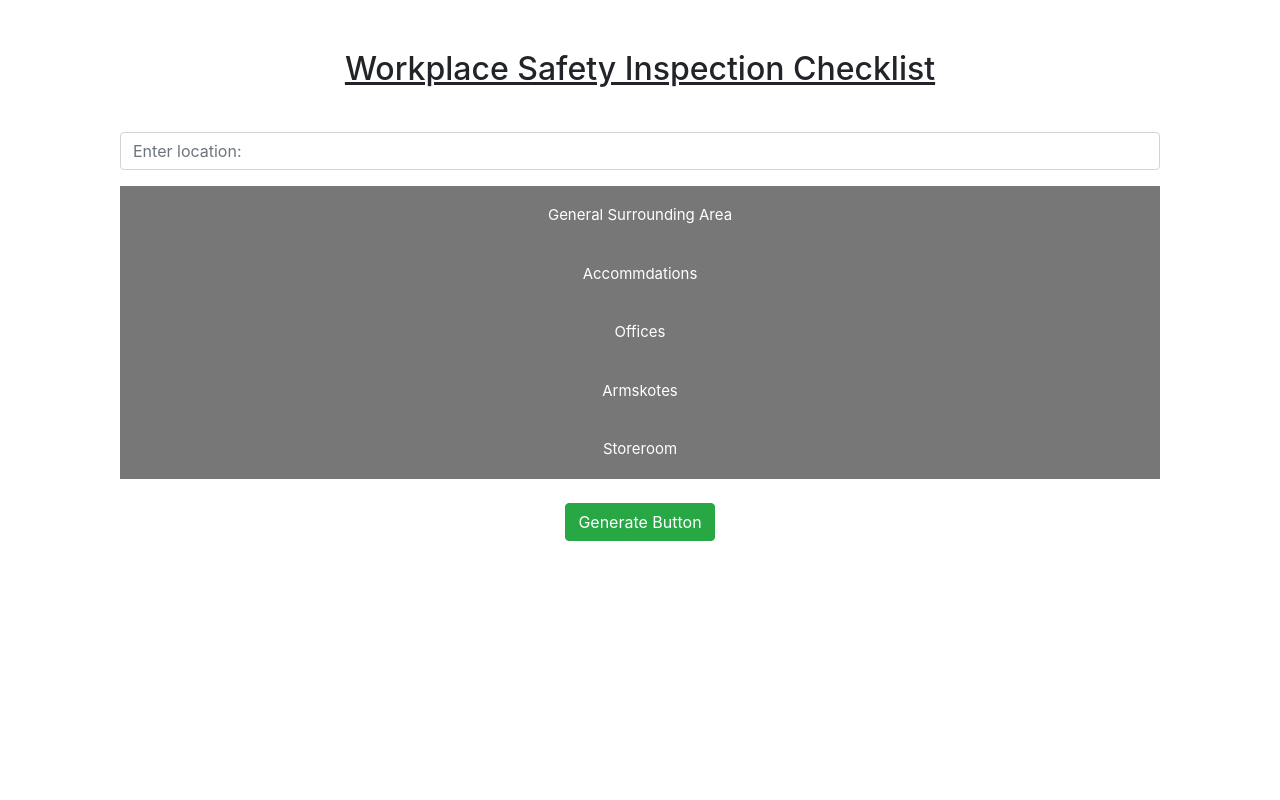
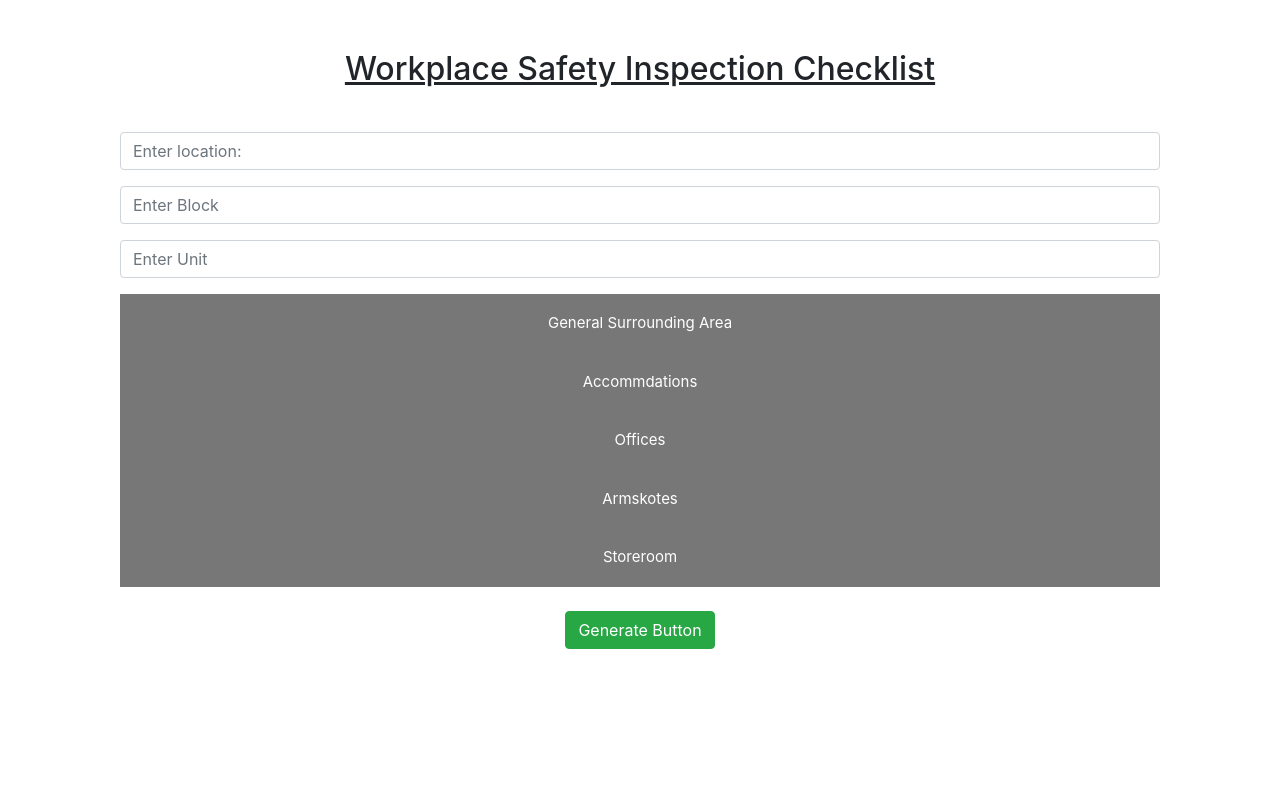
Before and after one commit to sbntech-team/WSC-1, a plain HTML site: page index.html in a window 1280 px wide. Drawn offline with nearby package versions, Linux system fonts and the light colour scheme.

Commit message:
Unit and block frontend

```diff
--- a/index.html
+++ b/index.html
@@ -22,6 +22,12 @@
         <div class="form-group">
             <input type="text" class="form-control" id="location" placeholder="Enter location:" />
         </div>
+        <div class="form-group">
+            <input type="text" class="form-control" id="blk" placeholder="Enter Block" />
+        </div>
+        <div class="form-group">
+            <input type="text" class="form-control" id="unit" placeholder="Enter Unit" />
+        </div>
         <!-- general area -->
         <div id="general_surrounding_area">
             <button type="button" class="collapsible">General Surrounding Area</button>
```
